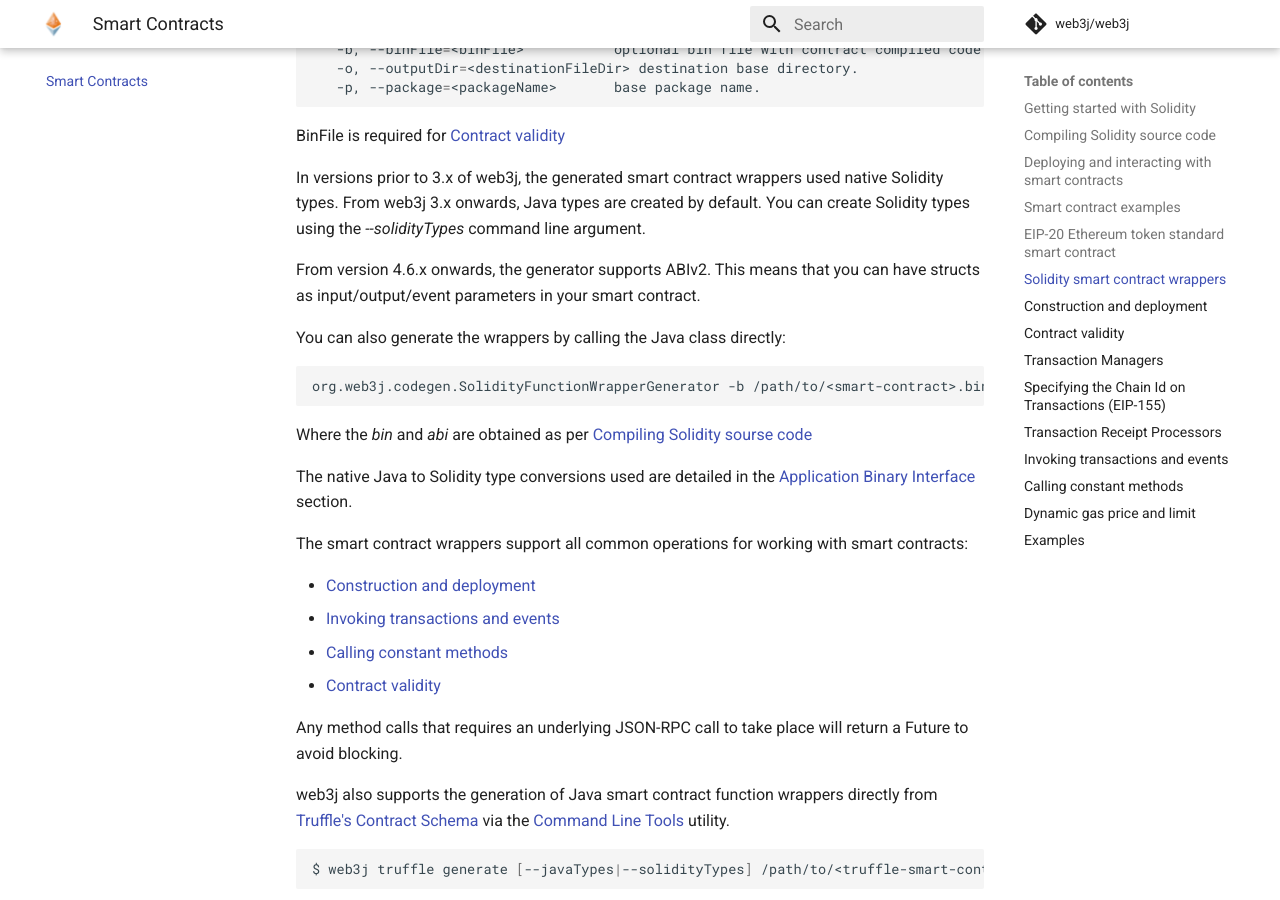
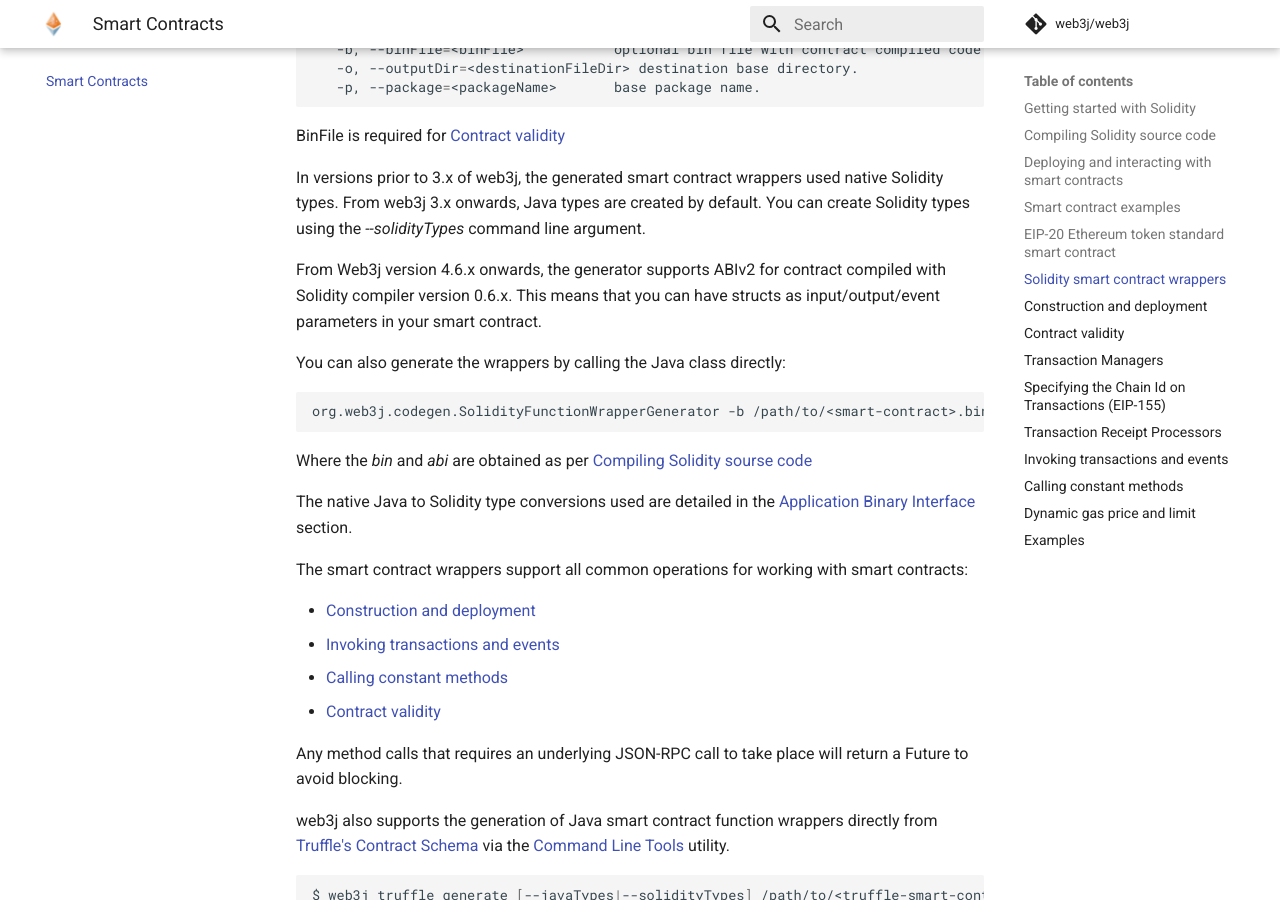
Before and after one commit to hyperledger/web3j-docs, an MkDocs documentation site: the page built from docs/smart_contracts.md, in a window 1280 px wide and 900 px high, scrolled down 3492 px. Built offline with MkDocs 1.6.1 and Material for MkDocs 9.7.7, drawn with Linux system fonts in a browser that asks for light colours; comment, search, counter and statistics services are not loaded.

Commit message:
Update docs/smart_contracts.md

```diff
--- a/docs/smart_contracts.md
+++ b/docs/smart_contracts.md
@@ -115,7 +115,7 @@ BinFile is required for [Contract validity](#contract-validity)
 
 In versions prior to 3.x of web3j, the generated smart contract wrappers used native Solidity types. From web3j 3.x onwards, Java types are created by default. You can create Solidity types using the *--solidityTypes* command line argument.
 
-From version 4.6.x onwards, the generator supports ABIv2. This means that you can have structs as input/output/event parameters in your smart contract.
+From Web3j version 4.6.x onwards, the generator supports ABIv2 for contract compiled with Solidity compiler version 0.6.x. This means that you can have structs as input/output/event parameters in your smart contract.
 
 You can also generate the wrappers by calling the Java class directly:
 
```
